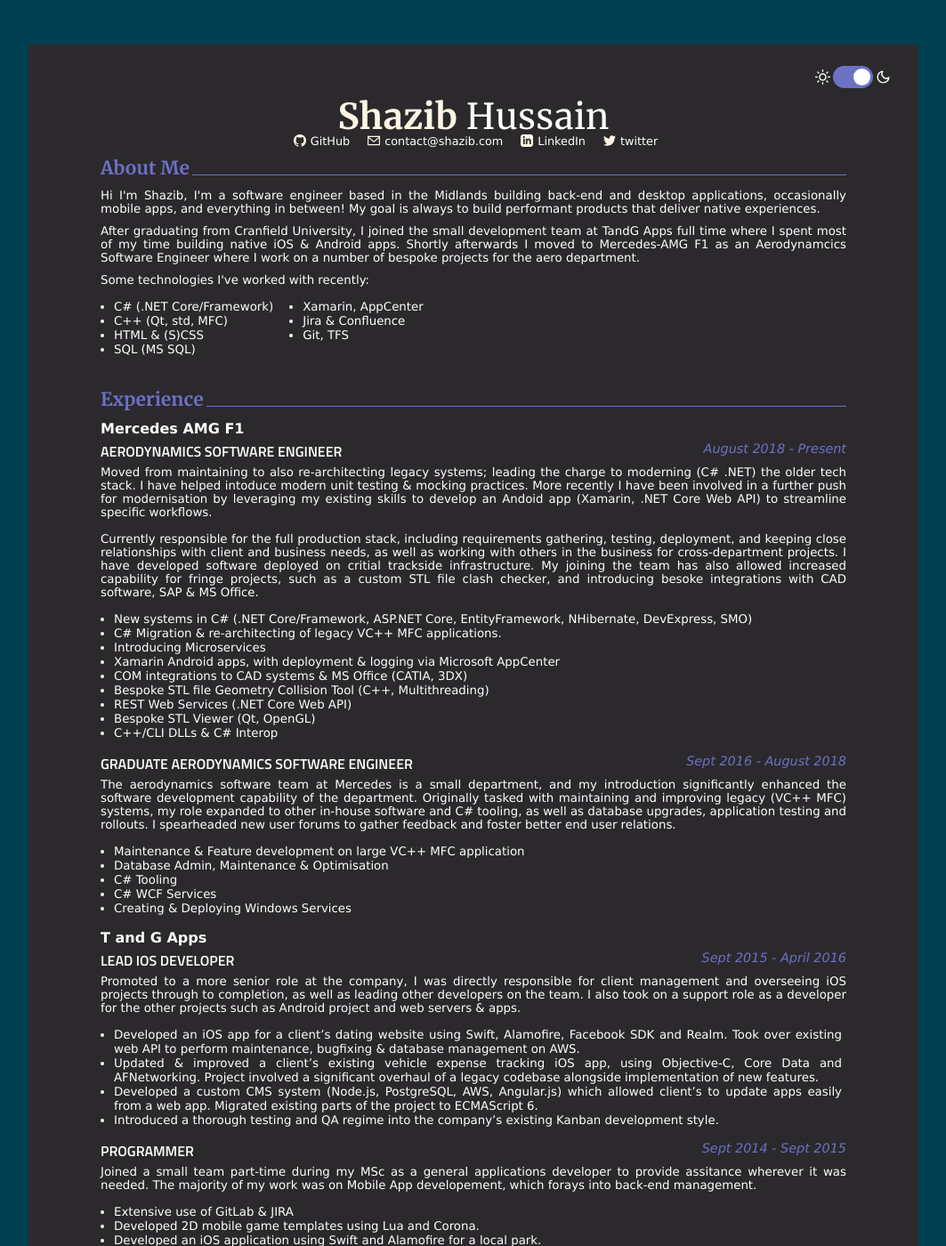
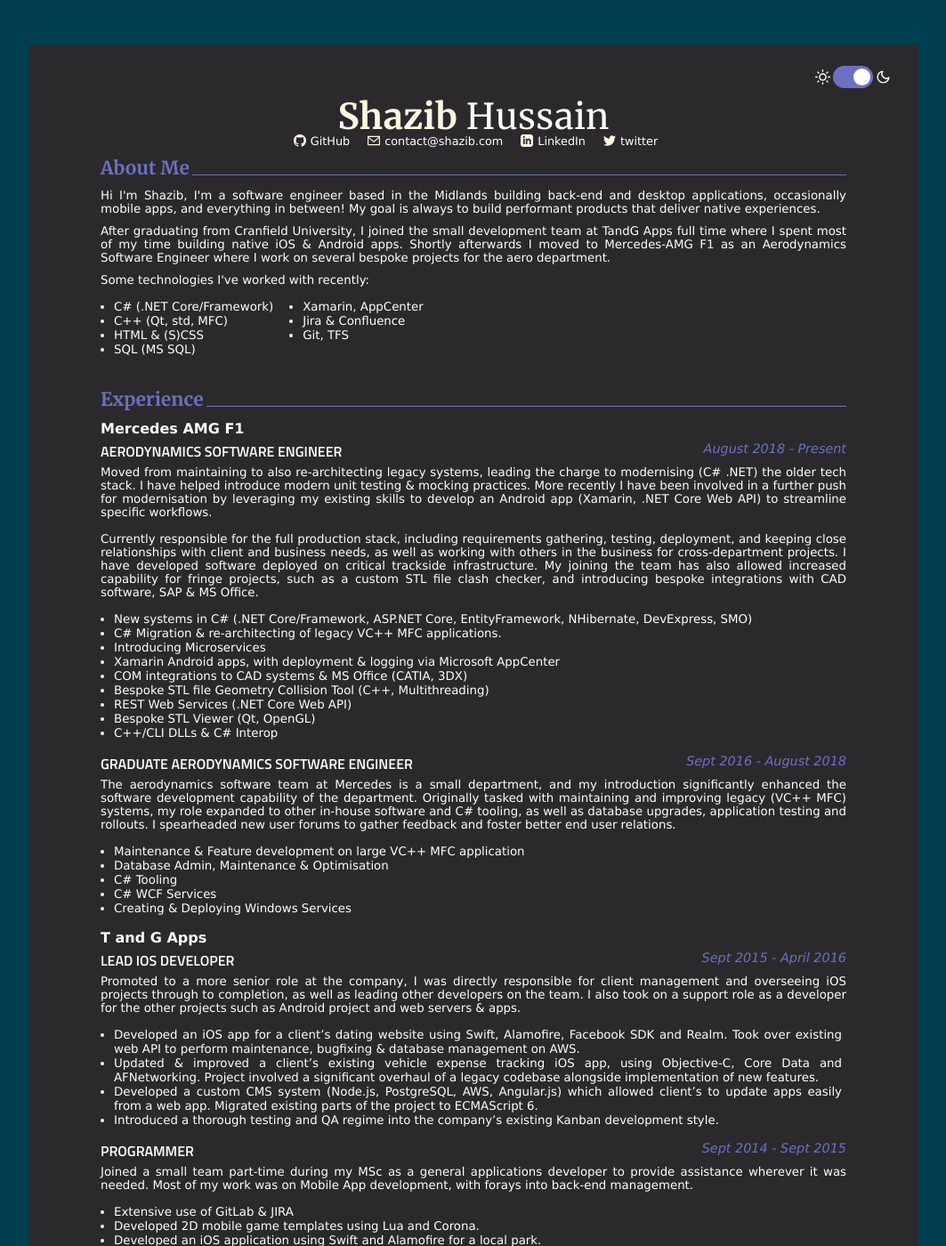
Before and after one commit to Shazib/shazib.github.io, a Jekyll site: the page built from index.html, in a window 1280 px wide and 1400 px high. Shown: the whole window at 89% size, without its empty margins (108-1171 px from the left). Built offline with Jekyll 4.4.1, drawn with Linux system fonts in a browser that asks for light colours.

Commit message:
spellchecking

```diff
--- a/_data/experience.yml
+++ b/_data/experience.yml
@@ -4,9 +4,9 @@
   - role: Aerodynamics Software Engineer
     time: August 2018 - Present
     description: |
-      Moved from maintaining to also re-architecting legacy systems; leading the charge to moderning (C# .NET) the older tech stack. I have helped intoduce modern unit testing & mocking practices. More recently I have been involved in a further push for modernisation by leveraging my existing skills to develop an Andoid app (Xamarin, .NET Core Web API) to streamline specific workflows.
+      Moved from maintaining to also re-architecting legacy systems, leading the charge to modernising (C# .NET) the older tech stack. I have helped introduce modern unit testing & mocking practices. More recently I have been involved in a further push for modernisation by leveraging my existing skills to develop an Android app (Xamarin, .NET Core Web API) to streamline specific workflows.
 
-      Currently responsible for the full production stack, including requirements gathering, testing, deployment, and keeping close relationships with client and business needs, as well as working with others in the business for cross-department projects. I have developed software deployed on critial trackside infrastructure. My joining the team has also allowed increased capability for fringe projects, such as a custom STL file clash checker, and introducing besoke integrations with CAD software, SAP & MS Office.
+      Currently responsible for the full production stack, including requirements gathering, testing, deployment, and keeping close relationships with client and business needs, as well as working with others in the business for cross-department projects. I have developed software deployed on critical trackside infrastructure. My joining the team has also allowed increased capability for fringe projects, such as a custom STL file clash checker, and introducing bespoke integrations with CAD software, SAP & MS Office.
     list:
       - New systems in C# (.NET Core/Framework, ASP.NET Core, EntityFramework, NHibernate, DevExpress, SMO)
       - C# Migration & re-architecting of legacy VC++ MFC applications.
@@ -40,7 +40,7 @@
       - Introduced a thorough testing and QA regime into the company’s existing Kanban development style.
   - role: Programmer
     time: Sept 2014 - Sept 2015
-    description: Joined a small team part-time during my MSc as a general applications developer to provide assitance wherever it was needed. The majority of my work was on Mobile App developement, which forays into back-end management.
+    description: Joined a small team part-time during my MSc as a general applications developer to provide assistance wherever it was needed. Most of my work was on Mobile App development, with forays into back-end management.
     list:
       - Extensive use of GitLab & JIRA
       - Developed 2D mobile game templates using Lua and Corona.
--- a/_data/intro.yml
+++ b/_data/intro.yml
@@ -1,6 +1,6 @@
 - body: Hi I'm Shazib, I'm a software engineer based in the Midlands building back-end and desktop applications, occasionally mobile apps, and everything in between! My goal is always to build performant products that deliver native experiences.
 
-- body: After graduating from Cranfield University, I joined the small development team at TandG Apps full time where I spent most of my time building native iOS & Android apps. Shortly afterwards I moved to Mercedes-AMG F1 as an Aerodynamcics Software Engineer where I work on a number of bespoke projects for the aero department.
+- body: After graduating from Cranfield University, I joined the small development team at TandG Apps full time where I spent most of my time building native iOS & Android apps. Shortly afterwards I moved to Mercedes-AMG F1 as an Aerodynamics Software Engineer where I work on several bespoke projects for the aero department.
 - body: "Some technologies I've worked with recently:"
   list:
     - C# (.NET Core/Framework)
```
